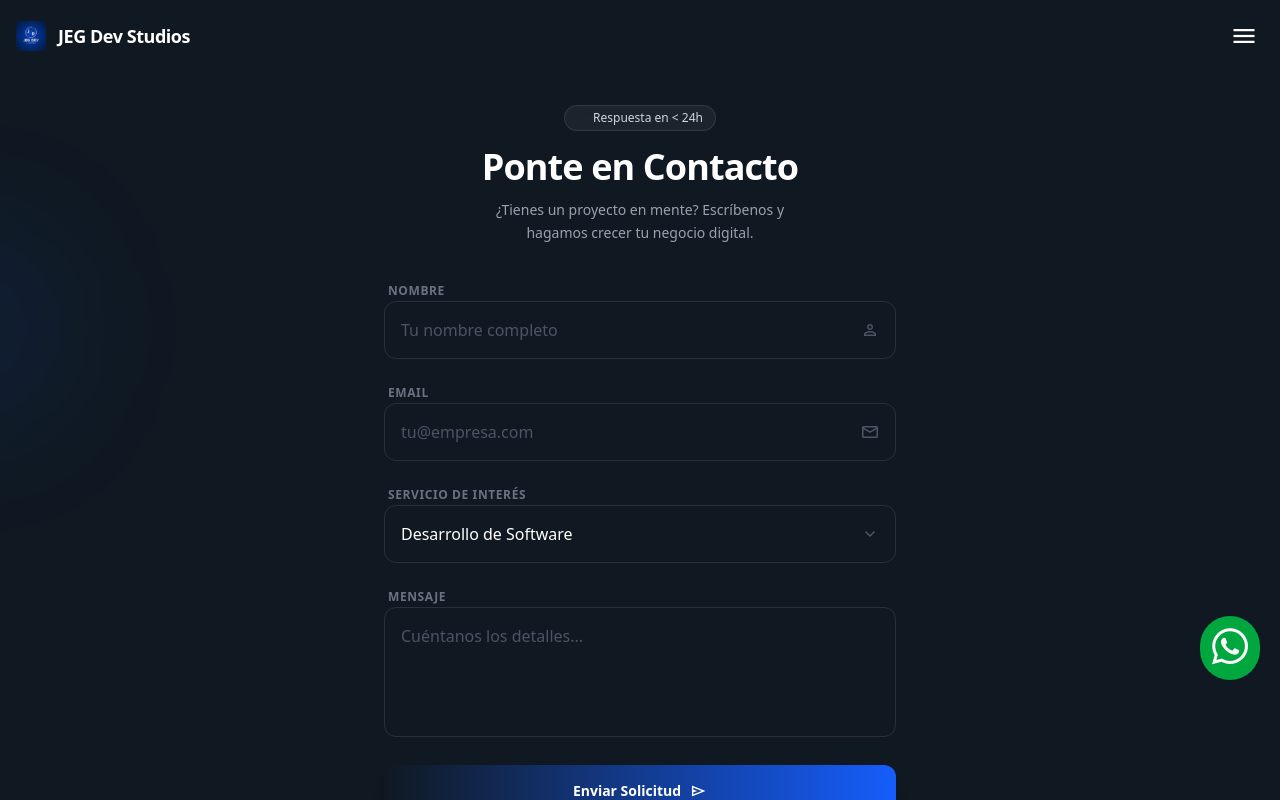
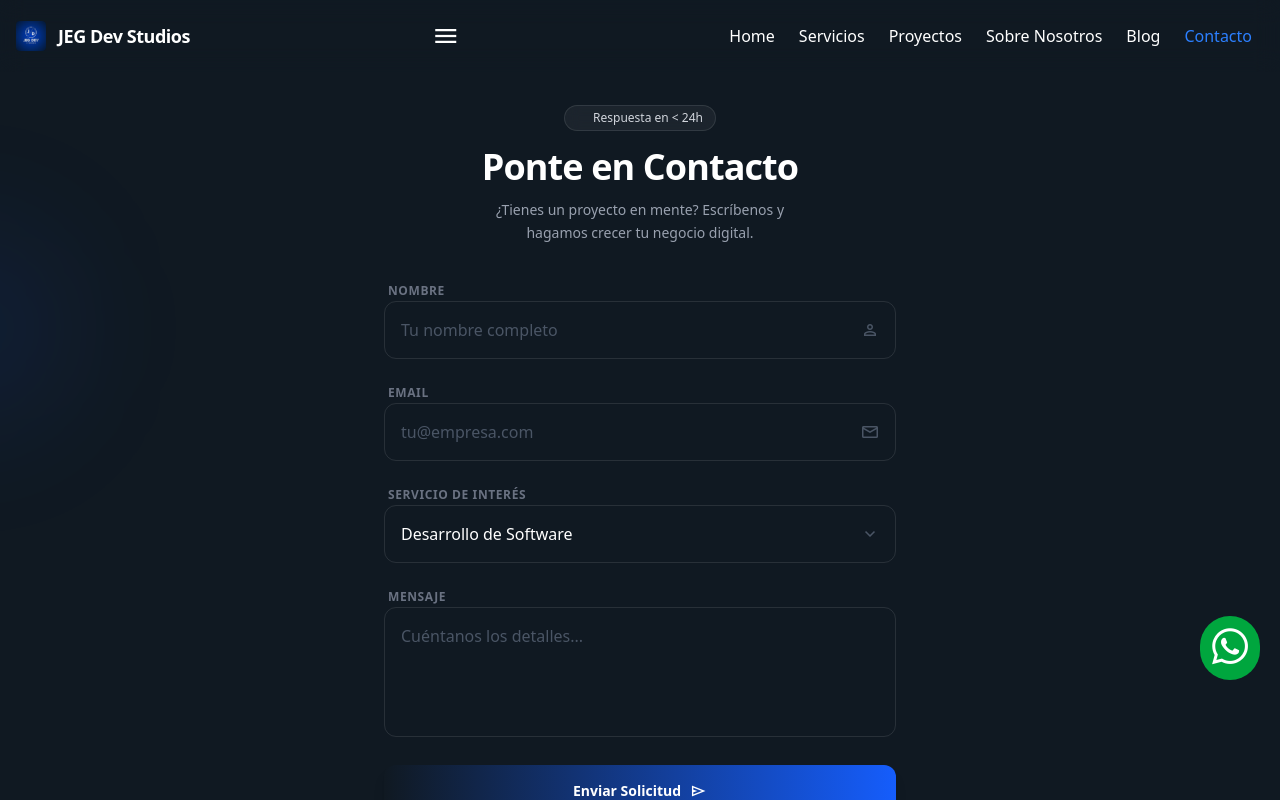
Before and after one commit to JhonnDevJs/jeg-dev-studios-site, a Next.js app: page /contacto in a window 1280 px wide. Shown: the top 800 px of the page. Built offline with nearby package versions, Linux system fonts and the light colour scheme.

Commit message:
fix: nav

```diff
--- a/src/components/Layout/NavBar.tsx
+++ b/src/components/Layout/NavBar.tsx
@@ -73,9 +73,51 @@ function NavBar() {
         <Image src={iconLogo} className="w-[30px] rounded" alt="logo de la agencia JEG Dev Studios" />
         <h1 className="text-lg font-bold tracking-tight text-white">JEG Dev Studios</h1>
       </Link>
-      <button className="flex h-10 w-10 items-center justify-center rounded-full text-white hover:bg-white/10 transition-colors">
+      <button className="hidden md:hidden h-10 w-10 items-center justify-center rounded-full text-white hover:bg-white/10 transition-colors"
+        className="flex h-10 w-10 items-center justify-center rounded-full text-white hover:bg-white/10 transition-colors"
+        onClick={() => setIsMenuOpen(!isMenuOpen)}
+      >
         <span className="material-symbols-outlined" style={{ fontSize: '28px' }}>menu</span>
       </button>
+      <ul
+        ref={navRef}
+        className={`absolute left-0 top-full z-40 w-full origin-top-right overflow-hidden rounded-b-3xl bg-background-dark/90 py-4 text-white shadow-lg transition-all duration-300 backdrop-blur-md md:relative md:top-auto md:z-0 md:flex md:w-auto md:items-center md:bg-transparent md:py-0 md:shadow-none ${isMenuOpen
+          ? "max-h-[100vh] opacity-100 bg-[#101922]"
+          : "max-h-0 opacity-0 md:max-h-full md:opacity-100"
+          }`}
+      >
+        <div
+          className="md:hidden absolute top-0 left-0 h-2 w-full"
+          style={indicatorStyle}
+        />
+        {navLinks.map(({ href, label, title }) => (
+          <li key={href}>
+            <Link
+              href={href}
+              title={title}
+              className={`block px-6 py-3 text-base font-medium transition-colors hover:text-blue-500 md:px-3 md:py-2 ${pathname === href
+                ? "text-blue-500"
+                : ""
+                }`}
+              aria-current={pathname === href ? "page" : undefined}
+              onClick={() => setIsMenuOpen(false)} // Close menu on link click
+            >
+              {label}
+            </Link>
+          </li>
+        ))}
+        <div className="md:relative md:order-first md:mx-2">
+          <div
+            className="absolute bottom-0 left-0 h-1.5 bg-gradient-to-r from-blue-500 to-blue-300 transition-all duration-300 md:hidden"
+            style={indicatorStyle}
+          />
+          <div
+            className="absolute bottom-0 left-0 h-1.5 bg-gradient-to-r from-blue-500 to-blue-300 transition-all duration-300 md:hidden"
+            style={indicatorStyle}
+          />
+        </div>
+      </ul>
+
     </header>
   );
 }
```
